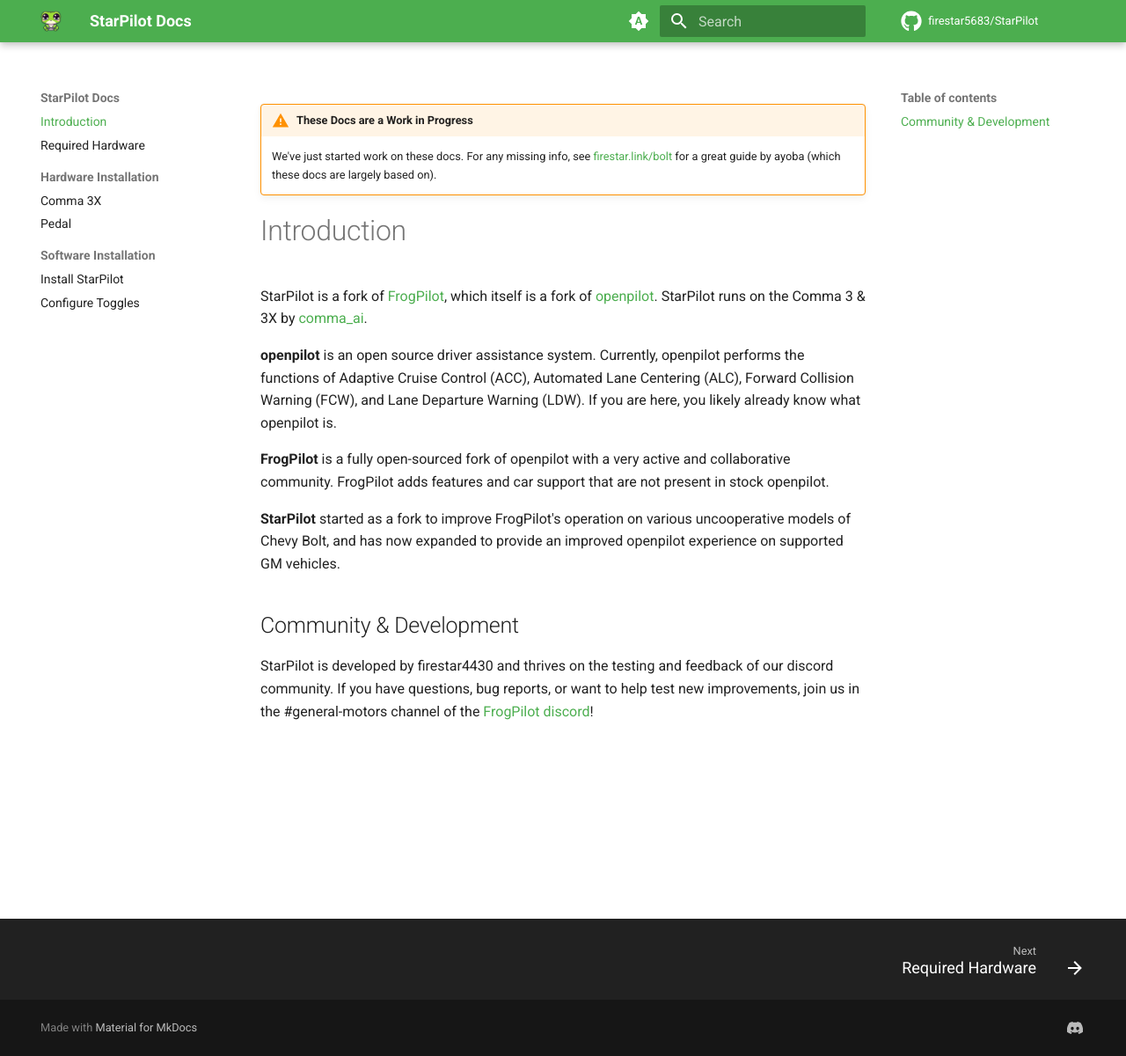
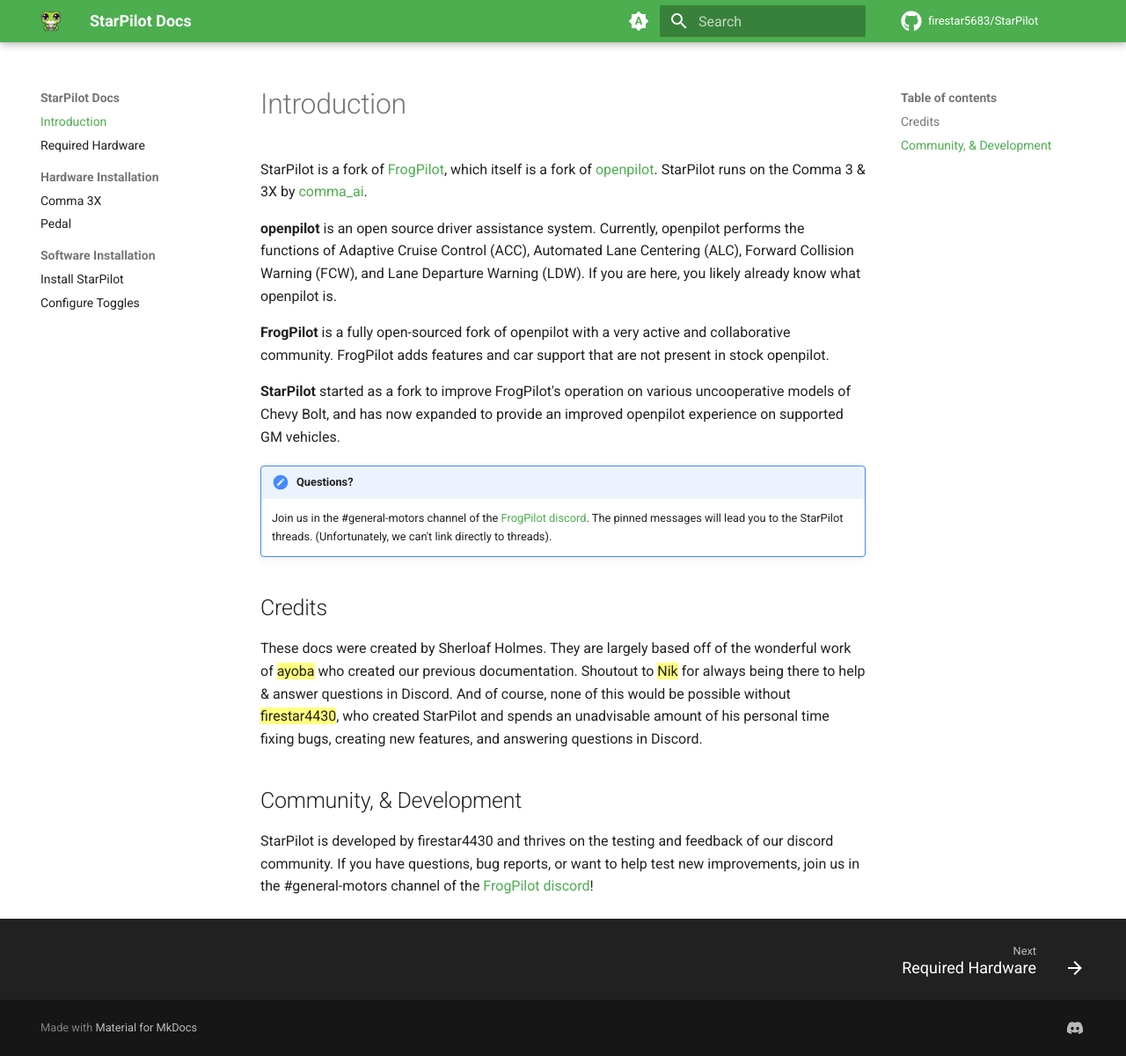
Before and after one commit to StarPilot-Docs/docs, an MkDocs documentation site: the page built from docs/index.md, in a window 1280 px wide and 1200 px high. Shown: the whole window at 88% size. Built offline with MkDocs 1.6.1 and Material for MkDocs 9.7.7, drawn with Linux system fonts in a browser that asks for light colours; comment, search, counter and statistics services are not loaded.

Commit message:
The docs are ready!
At this point, the docs should have info parity with the google doc!

```diff
--- a/docs/index.md
+++ b/docs/index.md
@@ -1,7 +1,3 @@
-!!! warning "These Docs are a Work in Progress"
-
-    We've just started work on these docs. For any missing info, see [firestar.link/bolt](http://firestar.link/bolt) for a great guide by ayoba (which these docs are largely based on).
-
 # Introduction
 StarPilot is a fork of [FrogPilot](https://github.com/FrogAi/FrogPilot), which itself is a fork of [openpilot](http://github.com/commaai/openpilot). StarPilot runs on the Comma 3 & 3X by [comma_ai](https://comma.ai/).
 
@@ -11,5 +7,13 @@
 
 **StarPilot** started as a fork to improve FrogPilot's operation on various uncooperative models of Chevy Bolt, and has now expanded to provide an improved openpilot experience on supported GM vehicles.
 
-## Community & Development
+!!! note "Questions?"
+
+    Join us in the #general-motors channel of the [FrogPilot discord](https://discord.gg/frogpilot). The pinned messages will lead you to the StarPilot threads. (Unfortunately, we can't link directly to threads).
+
+## Credits
+
+These docs were created by Sherloaf Holmes. They are largely based off of the wonderful work of ==ayoba== who created our previous documentation. Shoutout to ==Nik== for always being there to help & answer questions in Discord. And of course, none of this would be possible without ==firestar4430==, who created StarPilot and spends an unadvisable amount of his personal time fixing bugs, creating new features, and answering questions in Discord.
+
+## Community, & Development
 StarPilot is developed by firestar4430 and thrives on the testing and feedback of our discord community. If you have questions, bug reports, or want to help test new improvements, join us in the #general-motors channel of the [FrogPilot discord](https://discord.gg/frogpilot)!
```
Also changed, not shown: docs/software/toggles.md (+3 -0 lines).
